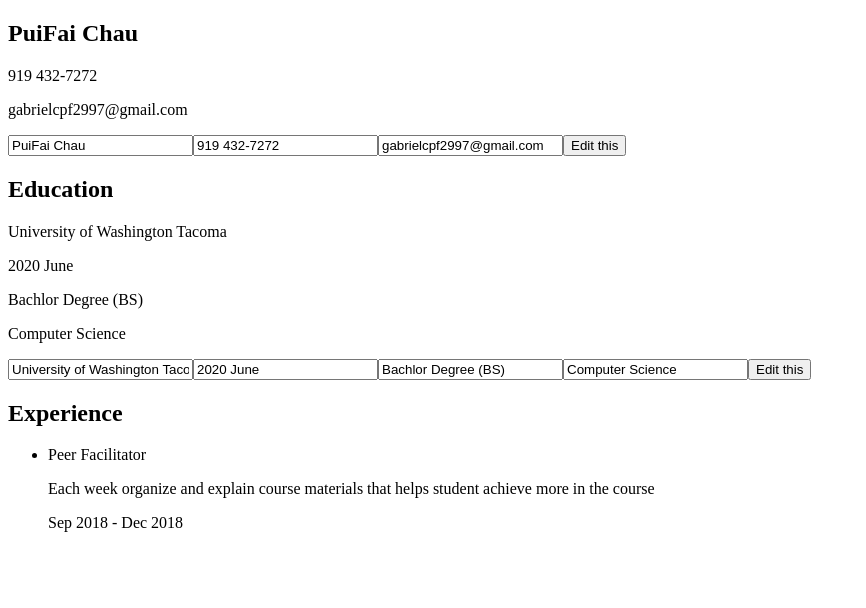
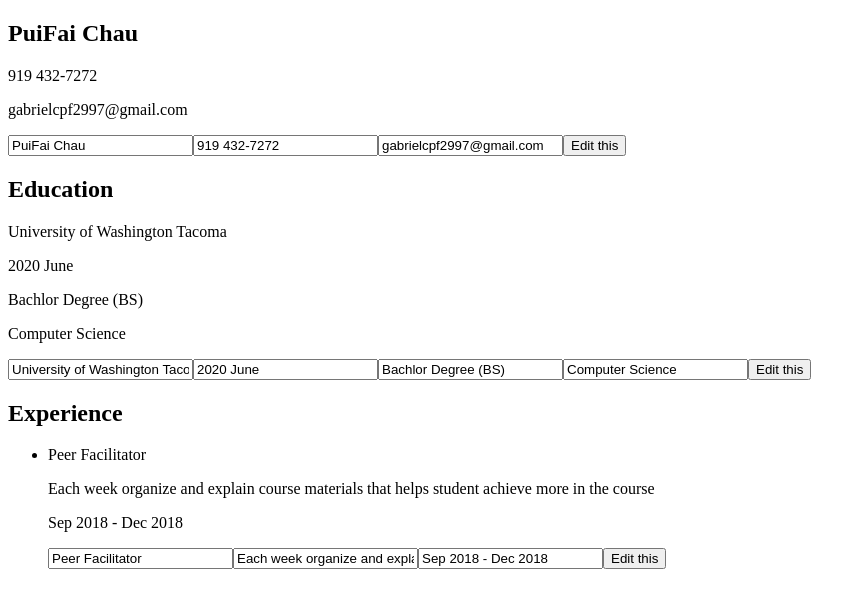
Before and after one commit to gabecpf97/cv-project, a React (Create React App) app: page / in a window 1280 px wide. Shown: the top 608 px of the page, without its empty margins (0-866 px from the left). Built offline with nearby package versions, Linux system fonts and the light colour scheme; the HTML template or start-up script is replaced by a standard one.

Commit message:
finished edit for all section need to work on hiding form

```diff
--- a/src/component/PracticalExperience.js
+++ b/src/component/PracticalExperience.js
@@ -1,5 +1,6 @@
 import React, {Component} from "react";
 import uniqid from "uniqid";
+import EditItem from "./EditItem";
 
 class PracticalExperience extends Component {
     constructor() {
@@ -10,9 +11,21 @@ class PracticalExperience extends Component {
                 name: 'Peer Facilitator',
                 description: 'Each week organize and explain course materials that helps student achieve more in the course',
                 duration: 'Sep 2018 - Dec 2018',
-                id: uniqid(),
+                exp_id: uniqid(),
             }],
         }
+    }
+
+    onChangeInfo = (newInfo) => {
+        console.log(newInfo);
+        this.setState({
+            experiences: [{
+                name: newInfo.name.name,
+                description: newInfo.description.description,
+                duration: newInfo.duration.duration,
+                exp_id: this.state.experiences[0].exp_id,
+            }],
+        });
     }
 
     render() {
@@ -21,12 +34,18 @@ class PracticalExperience extends Component {
                 <h2  className="experience">Experience</h2>
                 <ul>
                     {this.state.experiences.map((experience) => {
-                        const {name, description, duration, id} = experience;
+                        const {name, description, duration, exp_id} = experience;
                         return (
-                            <li className="job" key={id}>
+                            <li className="job" key={exp_id}>
                                 <p className="jobName">{name}</p>
                                 <p className="description">{description}</p>
                                 <p className="duration">{duration}</p>
+                                < EditItem
+                                    changeInfo = {this.onChangeInfo.bind(this)}
+                                    name = {name}
+                                    description = {description}
+                                    duration = {duration}
+                                />
                             </li>
                         );
                     })}
```
